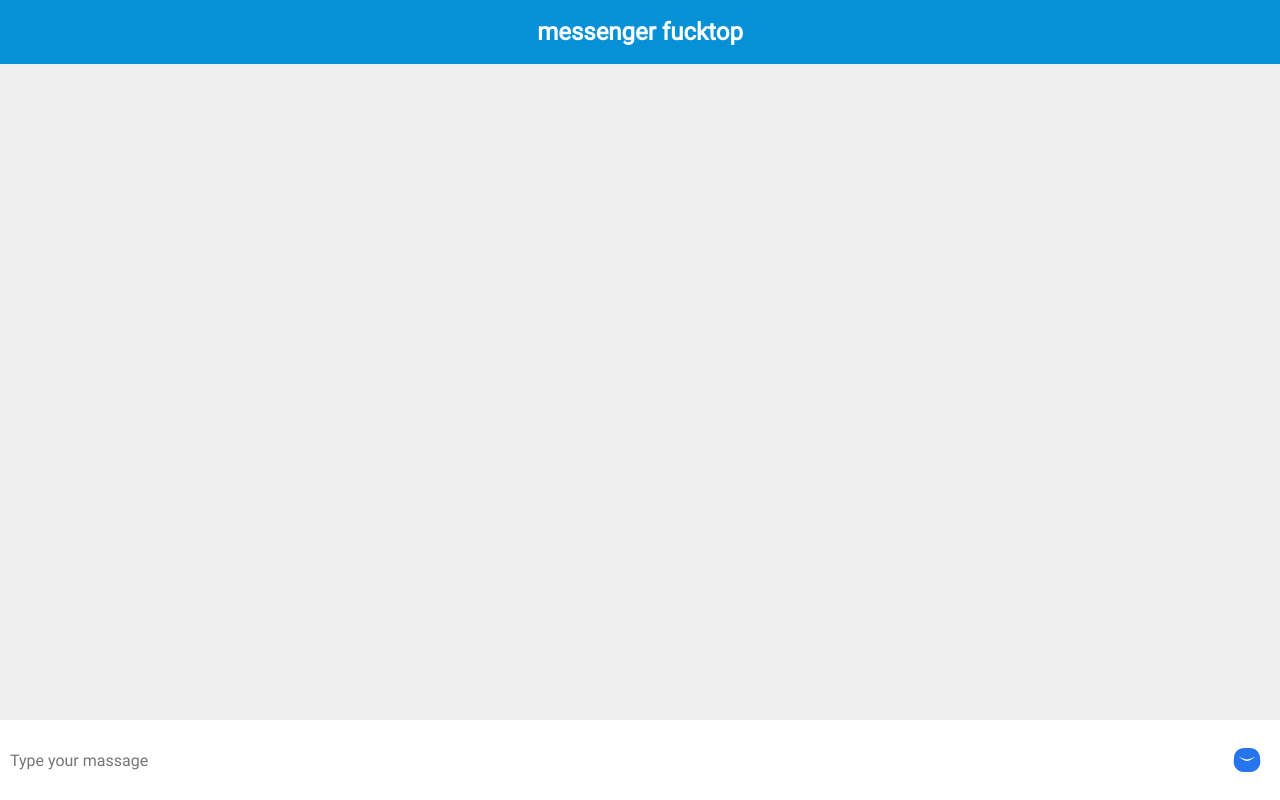
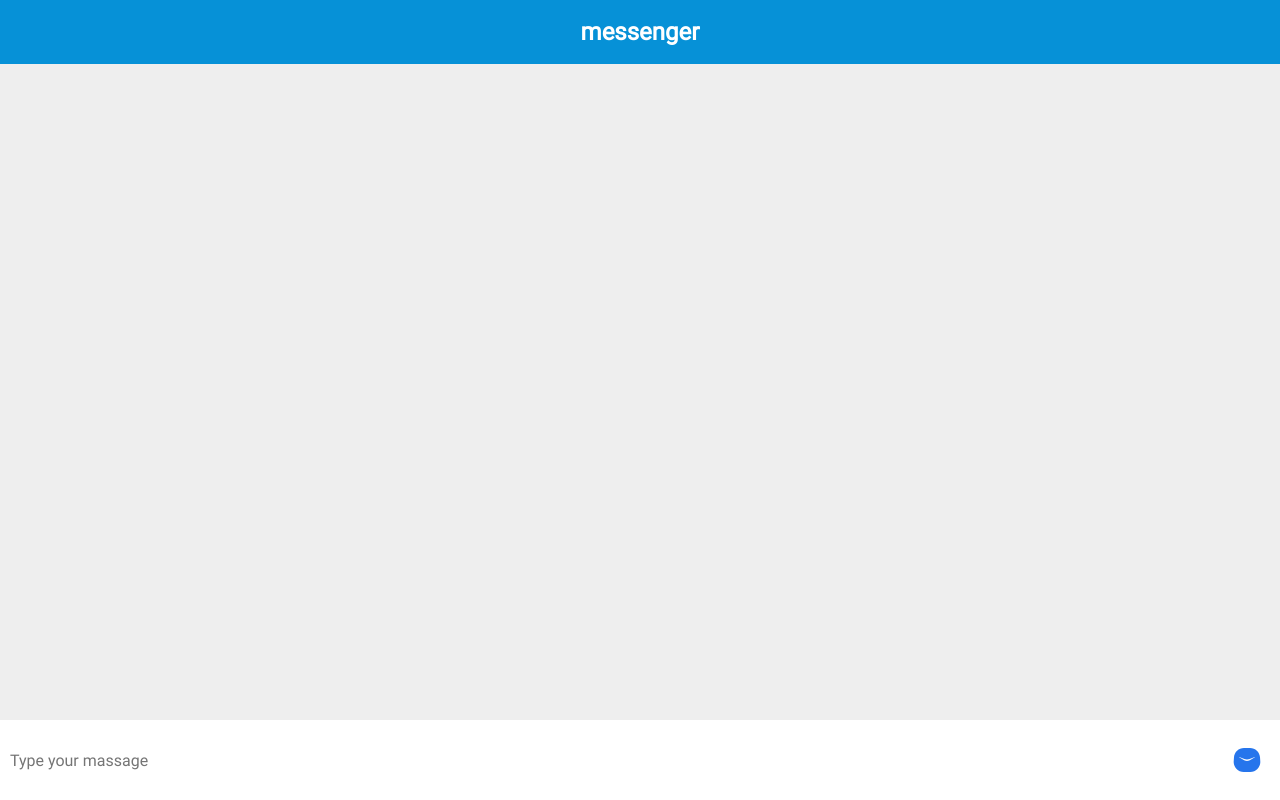
Before and after one commit to viigiilant/messanger, a plain HTML site: page index.html in a window 1280 px wide. Drawn offline with Linux system fonts and the light colour scheme.

Commit message:
first commit3

```diff
--- a/index.html
+++ b/index.html
@@ -10,7 +10,7 @@
 <body>
     <div class="screen">
         <div class="header">
-        <h2>messenger fucktop </h1>
+        <h2>messenger</h1>
         </div>
     <div class="min">
         <div class="message-el">
```
